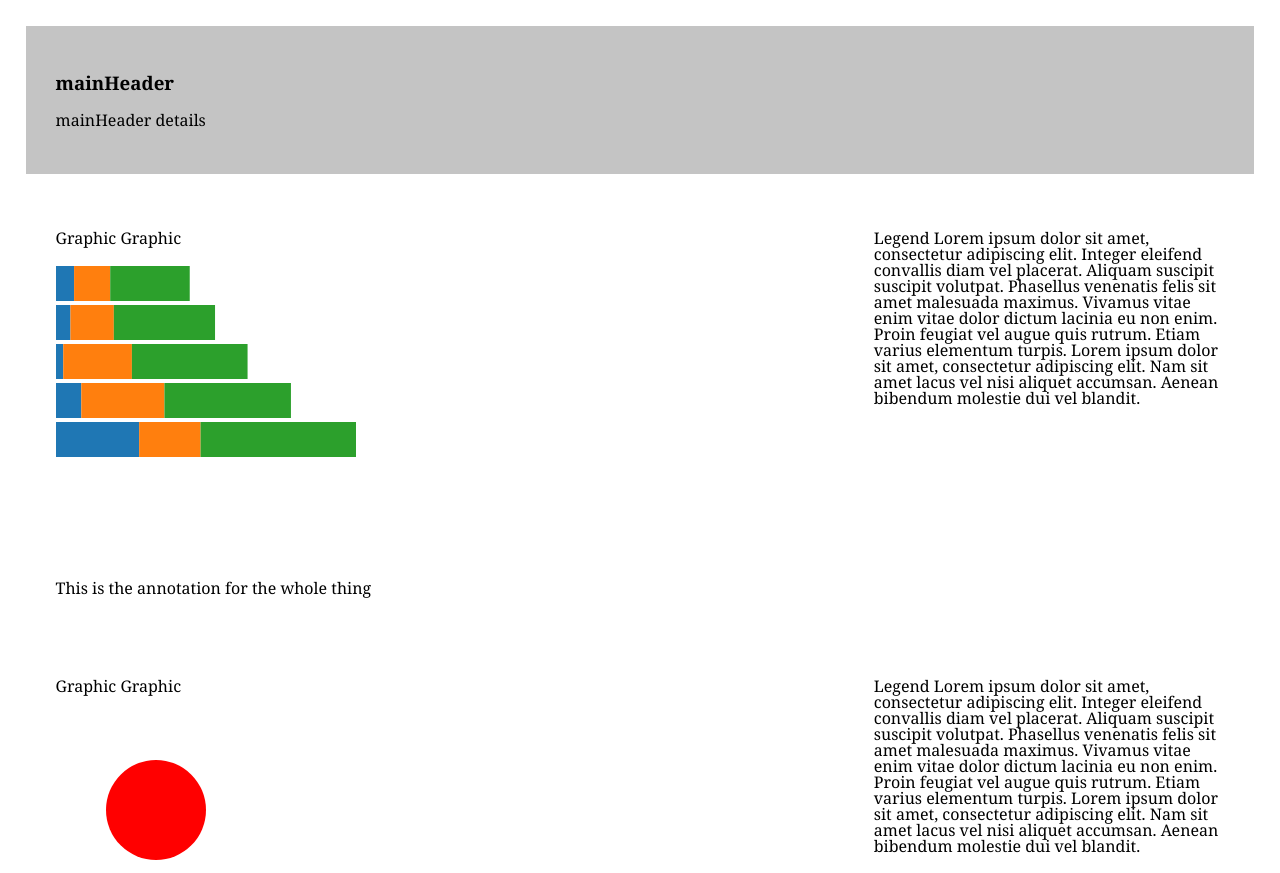
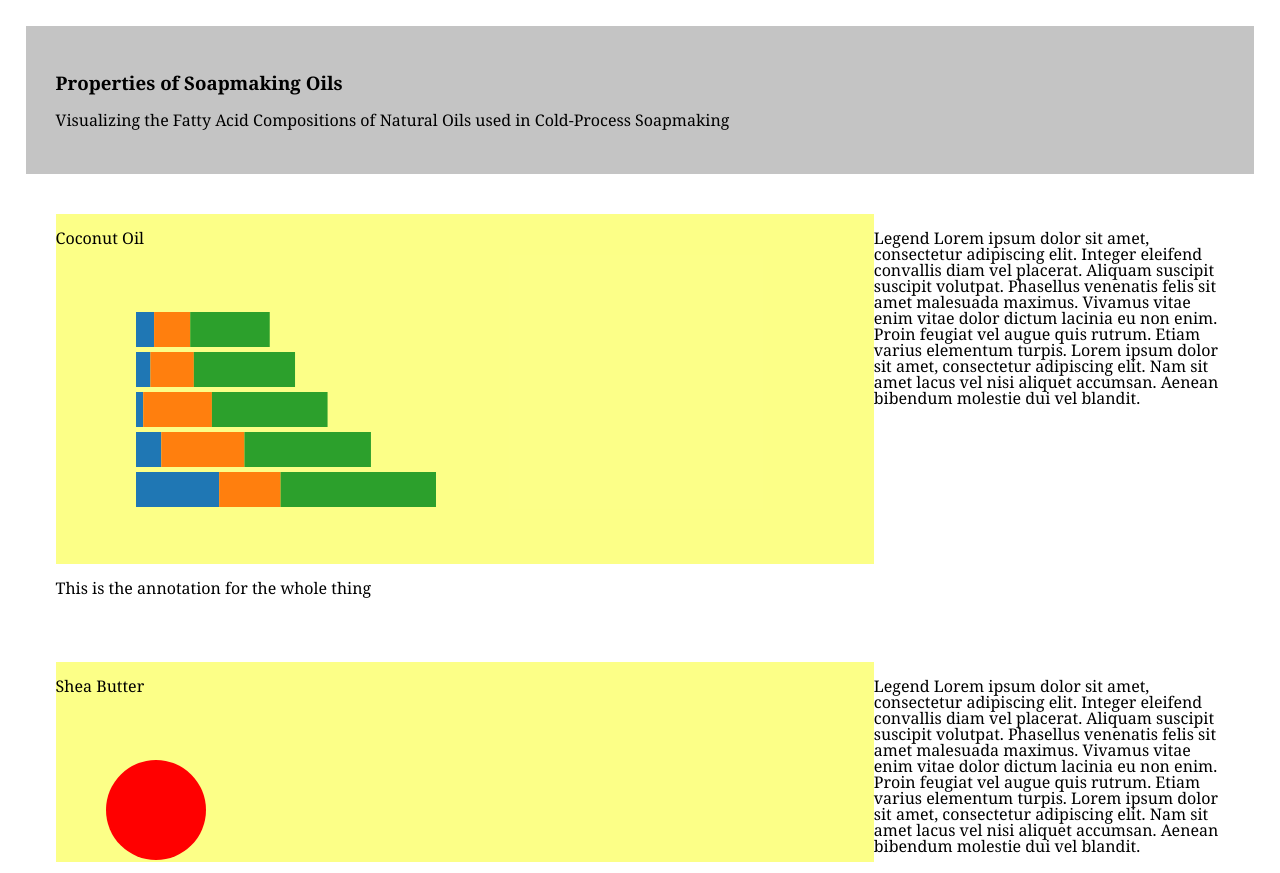
Before and after one commit to giaxyz/d3SoapOils, a plain HTML site: page index.html in a window 1280 px wide. Shown: the top 873 px of the page. Drawn offline with Linux system fonts and the light colour scheme.

Commit message:
transform sorted.  Ready for proper data

```diff
--- a/index.html
+++ b/index.html
@@ -19,8 +19,8 @@
 
     <div class="mainHeader">
 
-        <h3>mainHeader</h3>
-        <p>mainHeader details</p>
+        <h3>Properties of Soapmaking Oils</h3>
+        <p>Visualizing the Fatty Acid Compositions of Natural Oils used in Cold-Process Soapmaking</p>
 
     </div>
 
@@ -30,7 +30,7 @@
 
             <div class="oilChartGraphic" id="oil1">
 
-                <p>Graphic Graphic<p>
+                <p>Coconut Oil<p>
 
             </div>
 
@@ -54,7 +54,7 @@
 
             <div class="oilChartGraphic" id="oil2">
 
-                <p>Graphic Graphic<p>
+                <p>Shea Butter<p>
 
             </div>
 
--- a/soapBars.js
+++ b/soapBars.js
@@ -5,9 +5,10 @@
 function makeBarChart(divId, dataset){
 
     //Width and height
-    var w = 300;
+
+
+    var w = 600; // is actually height
     var h = 300;
-    //console.log(w)
 
     //Set up stack method and pass the dataset on to it, -- stack expects a dataset matrix
     var stack = d3.layout.stack();
@@ -18,7 +19,7 @@
     //Create SVG element
     var canvas = d3.select(divId)
         .append("svg")
-        .attr("width", w)
+        .attr("width", w )
         .attr("height", h);
 
 
@@ -37,10 +38,12 @@
         });
 
 
+
+
     //Set up scales
     var xScale = d3.scale.ordinal()
         .domain(d3.range(dataset[0].length))
-        .rangeRoundBands([0, w-100], 0.1);  // interval, padding, outer padding
+        .rangeRoundBands([0, h-100], 0.1);  // interval, padding, outer padding
 
     var yScale = d3.scale.linear()
         .domain([0,
@@ -50,7 +53,8 @@
                 });
             })
         ])
-        .range([0, h]);
+        .range([0, h]); ///*************************8
+
 
 
     // Add a rect for each data value
@@ -59,15 +63,16 @@
         .enter()
         .append("rect")
         .attr("y", function(d, i) {
-            return xScale(i);
+            return i * 40;  // shuffle up and down
+        })
+        .attr("width", function(d) {
+            return yScale(d.y); // the top of the bars ///**************************8
         })
         .attr("x", function(d) {
-            return yScale(d.y0);
+            return yScale(d.y0); // the bottom of the bars (x, but rotated)
         })
-        .attr("width", function(d) {
-            return yScale(d.y);
-        })
-        .attr("height", xScale.rangeBand());
+        .attr("height", xScale.rangeBand()) // this is the width of the bars
+        .attr("transform", "translate(80,50)");
 
 }
 
--- a/soapStyles.css
+++ b/soapStyles.css
@@ -56,7 +56,7 @@
 
 .oilChartGraphic{
 
-    background-color: rgba(255, 89, 240, 0);
+    background-color: rgba(251, 255, 79, 0.68);
     width:70%;
     float:left;
 
```
